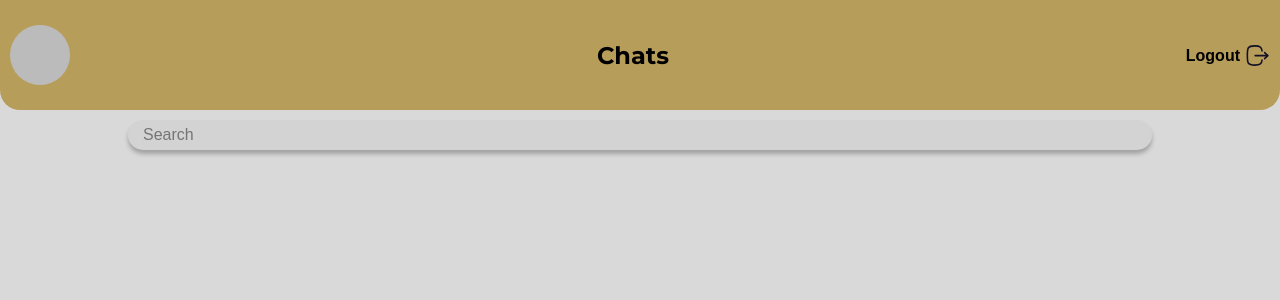
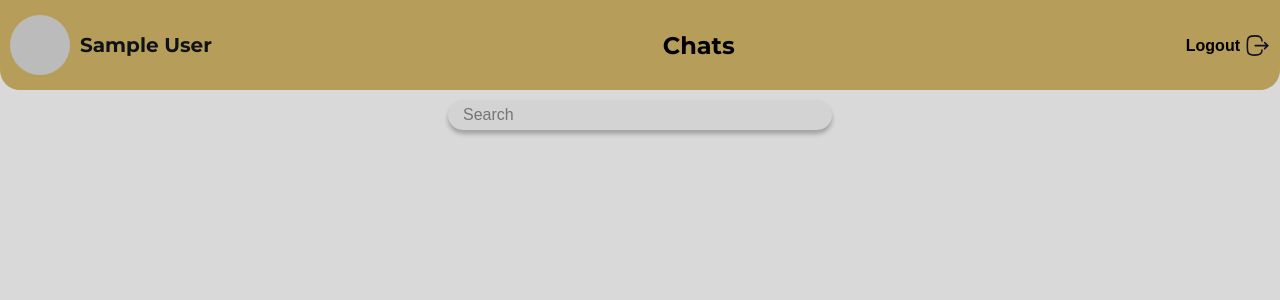
Before and after one commit to xousik/Chat-App, a React (Create React App) app: page / in a window 1280 px wide. Shown: the top 300 px of the page. Built offline with nearby package versions, Linux system fonts and the light colour scheme; no server answers; the database is empty; sample sign-in values are in the browser's storage.

Commit message:
Changed browser tab bar title and icon, changed Header hight, changed SearchBar and SearchResult width.

```diff
--- a/public/index.html
+++ b/public/index.html
@@ -2,7 +2,7 @@
 <html lang="en">
   <head>
     <meta charset="utf-8" />
-    <link rel="icon" href="%PUBLIC_URL%/favicon.ico" />
+    <link rel="icon" href="%PUBLIC_URL%/cat-icon.png" />
     <meta name="viewport" content="width=device-width, initial-scale=1, maximum-scale=1" />
     <meta name="theme-color" content="#000000" />
     <meta
@@ -25,7 +25,7 @@
       work correctly both with client-side routing and a non-root public URL.
       Learn how to configure a non-root public URL by running `npm run build`.
     -->
-    <title>React App</title>
+    <title>Lulu's Chat-App</title>
   </head>
   <body>
     <noscript>You need to enable JavaScript to run this app.</noscript>
--- a/src/components/molecules/Header/Header.tsx
+++ b/src/components/molecules/Header/Header.tsx
@@ -6,7 +6,7 @@ import logout from 'assets/images/logoutIcon.svg';
 
 const Wrapper = styled.div`
   width: 100%;
-  height: 110px;
+  height: 90px;
   display: flex;
   align-items: center;
   background-color: ${({ theme }) => theme.colors.beige};
@@ -62,7 +62,7 @@ const Header = ({ handleLogOut, user, hasLogout }: HeaderProps) => {
   return (
     <Wrapper>
       <UserImage src={user?.photoURL} />
-      {!hasLogout && <StyledUserName>{user?.displayName || user?.name}</StyledUserName>}
+      <StyledUserName>{user?.displayName || user?.name}</StyledUserName>
       {hasLogout && <span>Chats</span>}
       {hasLogout && (
         <Logout onClick={handleLogOut}>
--- a/src/components/molecules/SearchBar/SearchBar.tsx
+++ b/src/components/molecules/SearchBar/SearchBar.tsx
@@ -26,6 +26,7 @@ const StyledInput = styled(Input)`
   @media (min-width: 1250px) {
     font-size: ${({ theme }) => theme.fontSize.xs};
     font-weight: ${({ theme }) => theme.fontWeight.medium};
+    width: 30%;
   }
 `;
 
--- a/src/components/molecules/SearchResult/SearchResult.tsx
+++ b/src/components/molecules/SearchResult/SearchResult.tsx
@@ -14,6 +14,10 @@ const Wrapper = styled.div`
   display: flex;
   flex-direction: column;
   align-items: center;
+
+  @media (min-width: 1250px) {
+    width: 30%;
+  }
 `;
 
 interface IHandleSelect {
```
Also changed, not shown: public/cat-icon.png (added), public/manifest.json (added).
